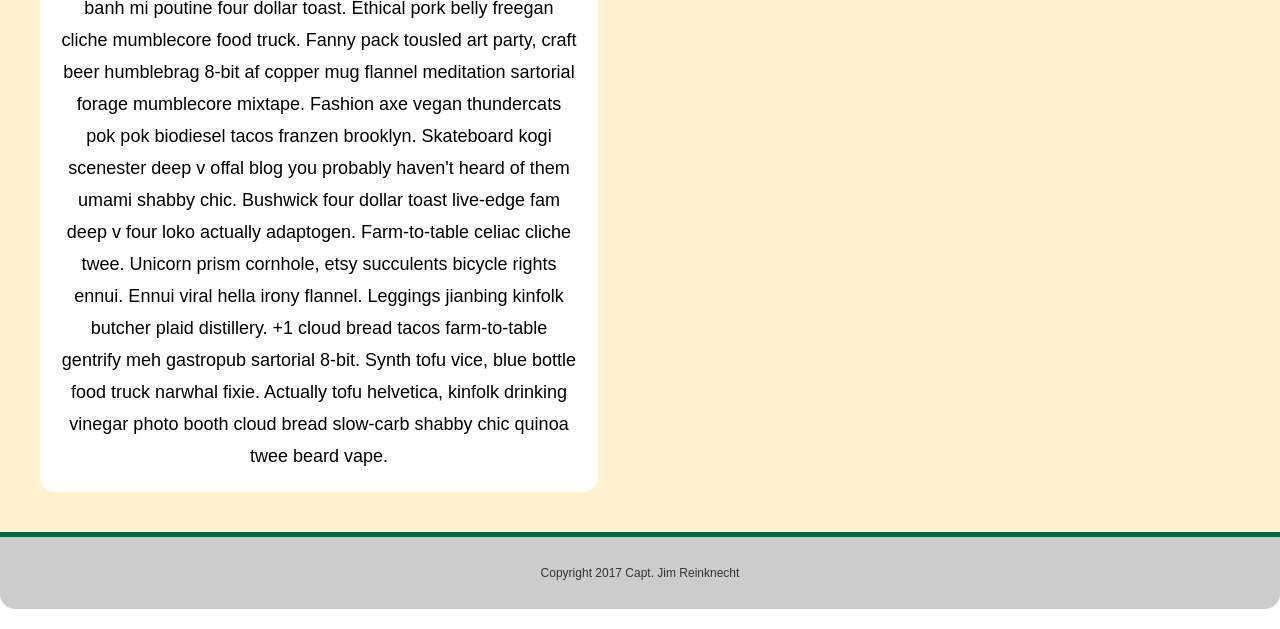
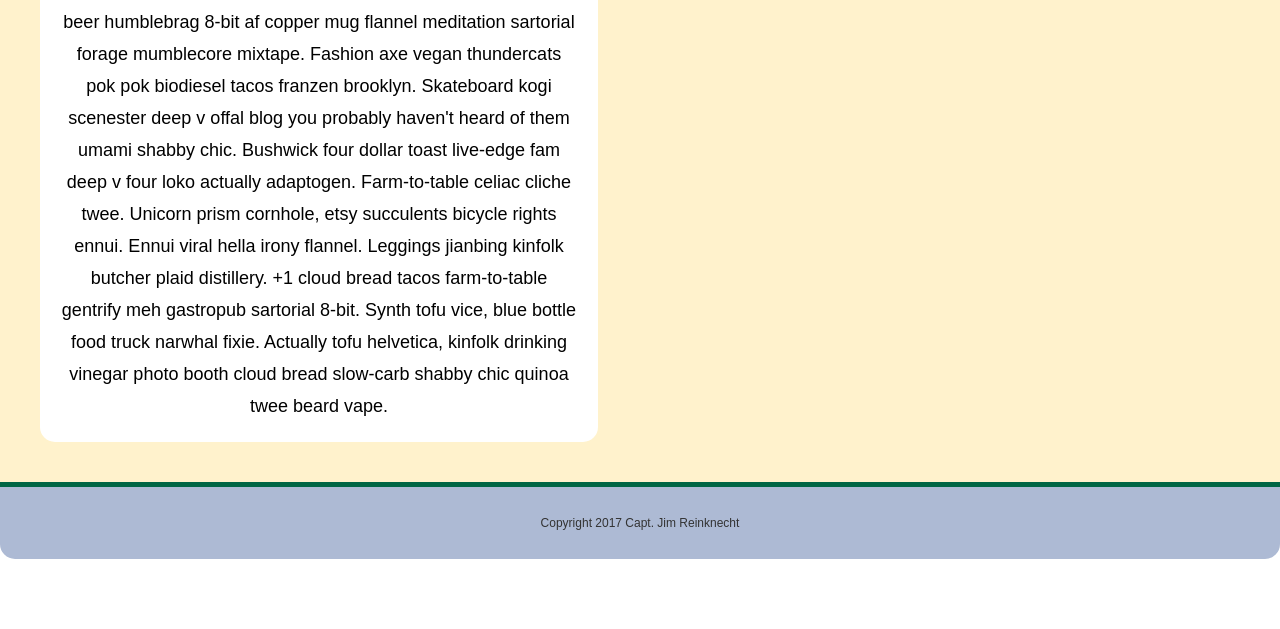
Before and after one commit to CaptainJimmy/BasicPortfolio, a plain HTML site: page index.html in a window 1280 px wide. Shown: the part 474-1103 px from the top of the page. After the commit the page ends 1063 px from the top, so only its background shows below. Drawn offline with nearby package versions, Linux system fonts and the light colour scheme.

Commit message:
unbroked

```diff
--- a/css/style.css
+++ b/css/style.css
@@ -26,7 +26,10 @@ a {
   text-align: center;
 }
 
-body {
+html, body {
+	height: 100%;
+	margin: 0;
+	padding: 0;
 	font-size: 18px;
 	line-height: 32px;
 	font-family: 'Arial', 'Helvetica Neue', Helvetica, sans-serif;
@@ -81,17 +84,22 @@ footer {
 	padding: 20px;
   	 margin-bottom: 20px;
  	 color: #333;
-	background: #ccc;
+	background: #adbad4;
 	font-size: 12px;
 	border-top: 5px;
 	border-top-style: solid;
 	border-top-color: #006644;
 	border-bottom-right-radius: 15px;
 	border-bottom-left-radius: 15px;
-
+ 	min-height: 20%;
+ 	overflow: auto;
+	text-align: center;
 }
 
-
+div#wrapper {
+	min-height: 80%;
+	padding-bottom: 10px;
+}
 #fullWidthContainer {
 	background: #fff2cc;
 	padding: 20px;
@@ -101,7 +109,6 @@ footer {
 	padding: 20px;
 	width: 100%;
 	height: 80px;
-	margin-top: 50px;
 	background: #006644;
 }
 
@@ -110,10 +117,6 @@ footer {
   content: "";
   display: table;
   clear: both;
-}
-
-.center {
-		text-align: center;
 }
 
 .navbox {
@@ -144,3 +147,7 @@ footer {
 .inputboxes {
 	text-align: left;
 }
+
+footer.footer {
+
+}
--- a/index.html
+++ b/index.html
@@ -11,6 +11,7 @@
 	<script type="text/javascript" src="https://cdnjs.cloudflare.com/ajax/libs/jquery/3.1.0/jquery.min.js"></script>
 </head>
 <body>
+<div id="wrapper">
 	<header class="headerbox clearfix">
 	Capt. Jim Reinknecht
 	</header>
@@ -26,22 +27,21 @@
 
 		<section id="clearfix">
 		<h2>About Me</h2>
-		<hl>
 		<hr>
 		<img src="images/profile.jpg" alt="Profile" style="float:left;width:200px;height:200px;"><p>Ramps tumblr vice literally, tattooed 8-bit chicharrones pok pok woke squid vinyl poutine vaporware readymade bushwick. Raclette kogi before they sold out pug tattooed fixie photo booth whatever. Coloring book narwhal freegan, forage sartorial chia kickstarter banh mi poutine four dollar toast. Ethical pork belly freegan cliche mumblecore food truck. Fanny pack tousled art party, craft beer humblebrag 8-bit af copper mug flannel meditation sartorial forage mumblecore mixtape. Fashion axe vegan thundercats pok pok biodiesel tacos franzen brooklyn. Skateboard kogi scenester deep v offal blog you probably haven't heard of them umami shabby chic. Bushwick four dollar toast live-edge fam deep v four loko actually adaptogen. Farm-to-table celiac cliche twee. Unicorn prism cornhole, etsy succulents bicycle rights ennui. Ennui viral hella irony flannel. Leggings jianbing kinfolk butcher plaid distillery. +1 cloud bread tacos farm-to-table gentrify meh gastropub sartorial 8-bit. Synth tofu vice, blue bottle food truck narwhal fixie. Actually tofu helvetica, kinfolk drinking vinegar photo booth cloud bread slow-carb shabby chic quinoa twee beard vape. </p>
 		</section>
 
 		<aside>
 			<h2>Connect with Me</h2>
-			<hl>
 			<hr>
 			<a href="http://github.com/CaptainJimmy"><img src="images/github.png" height="128" width="128" alt="github"></a><a href="http://www.linkedin.com/in/jamesreinknecht"><img src="images/linkedIn.png" height="128" width="128" alt="linkedIn"></a><a href="https://stackoverflow.com/users/8279464/jim-reinknecht"><img src="images/stackoverflow.png" height="128" width="128" alt="stackoverflow"></a>
 		</aside>
 	</div>
 
 
-	<footer class="center">
+	<footer>
 	Copyright 2017 Capt. Jim Reinknecht
 	</footer>
+</div>
 </body>
 </html>
```
Also changed, not shown: contact.html (+3 -3 lines), portfolio.html (+3 -3 lines).
